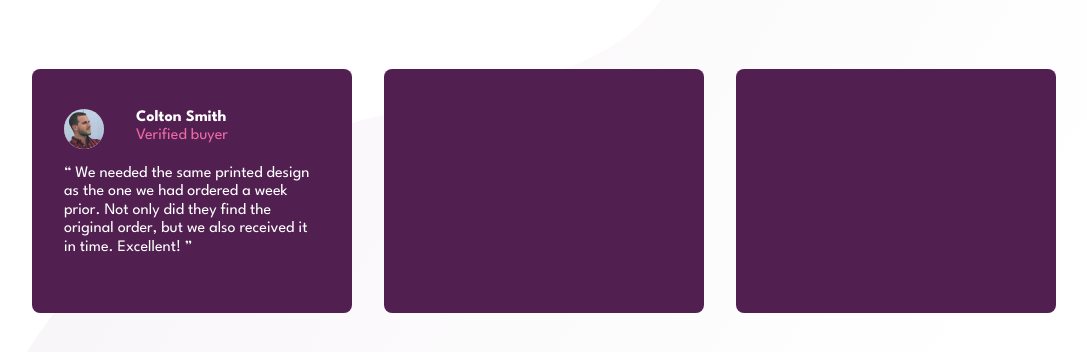
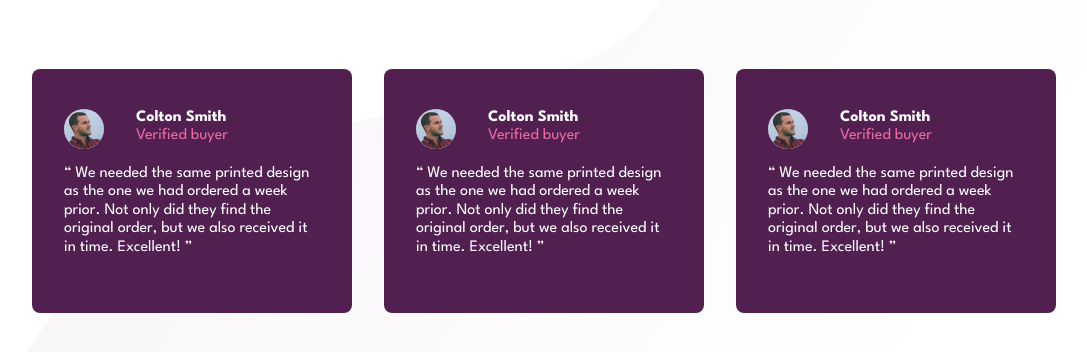
Before and after one commit to NECR0M4NIA/social-proof-section, a plain HTML site: page index.html in a window 1280 px wide. Shown: the part 402-754 px from the top of the page, without its empty margins (96-1183 px from the left). Drawn offline with Linux system fonts and the light colour scheme.

Commit message:
Update index.html

```diff
--- a/index.html
+++ b/index.html
@@ -62,8 +62,24 @@
                 <p class="user-testimonial">“ We needed the same printed design as the one we had ordered a week prior. Not only did they find the original order, but we also received it in time. Excellent! ”</p>
             </div>
             <div class="user-card">
+                <div class="user-card-header">
+                    <img class="user-profile-picture" src="./images/person1.jpg" alt="Colton Smith">
+                    <div class="user-card-main-info">
+                        <p class="user-name">Colton Smith</p>
+                        <p class="user-type">Verified buyer</p>
+                    </div>
+                </div>
+                <p class="user-testimonial">“ We needed the same printed design as the one we had ordered a week prior. Not only did they find the original order, but we also received it in time. Excellent! ”</p>
             </div>
             <div class="user-card">
+                <div class="user-card-header">
+                    <img class="user-profile-picture" src="./images/person1.jpg" alt="Colton Smith">
+                    <div class="user-card-main-info">
+                        <p class="user-name">Colton Smith</p>
+                        <p class="user-type">Verified buyer</p>
+                    </div>
+                </div>
+                <p class="user-testimonial">“ We needed the same printed design as the one we had ordered a week prior. Not only did they find the original order, but we also received it in time. Excellent! ”</p>
             </div>
         </div>
     </main>
```
